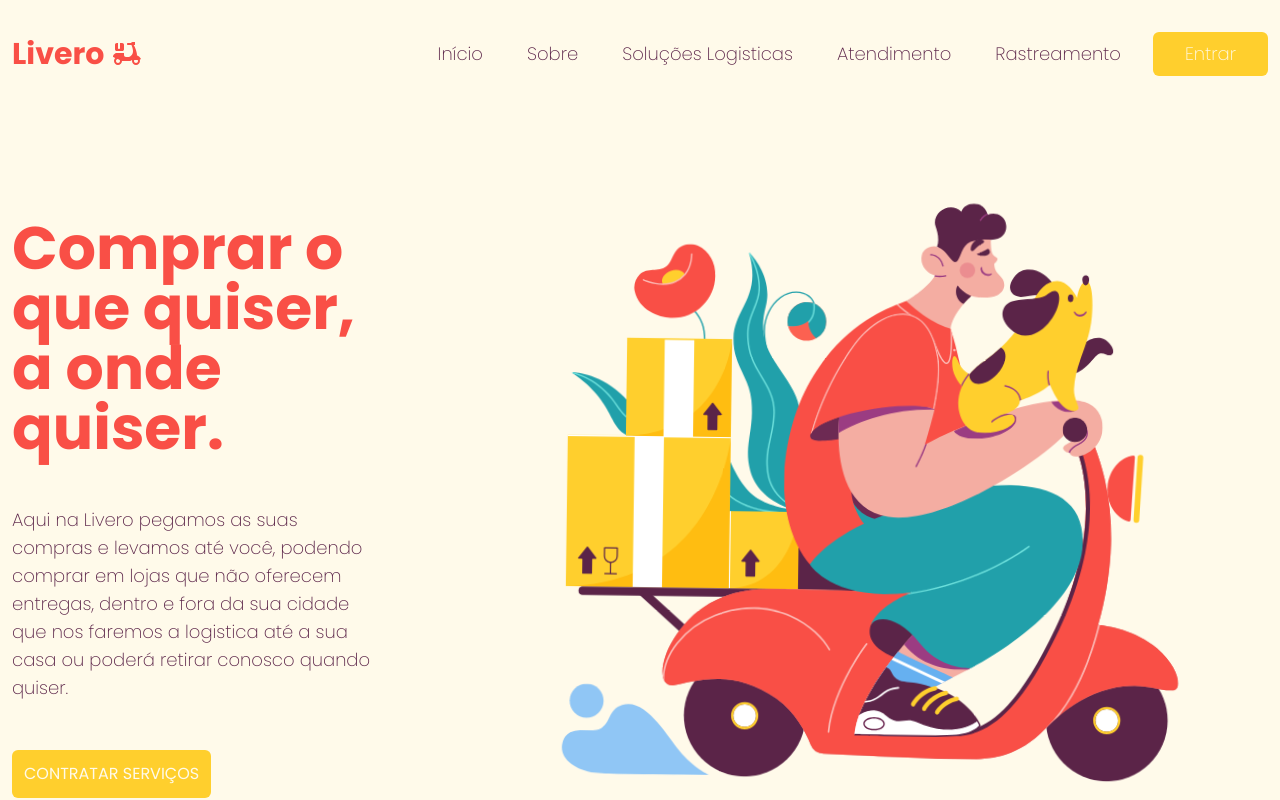
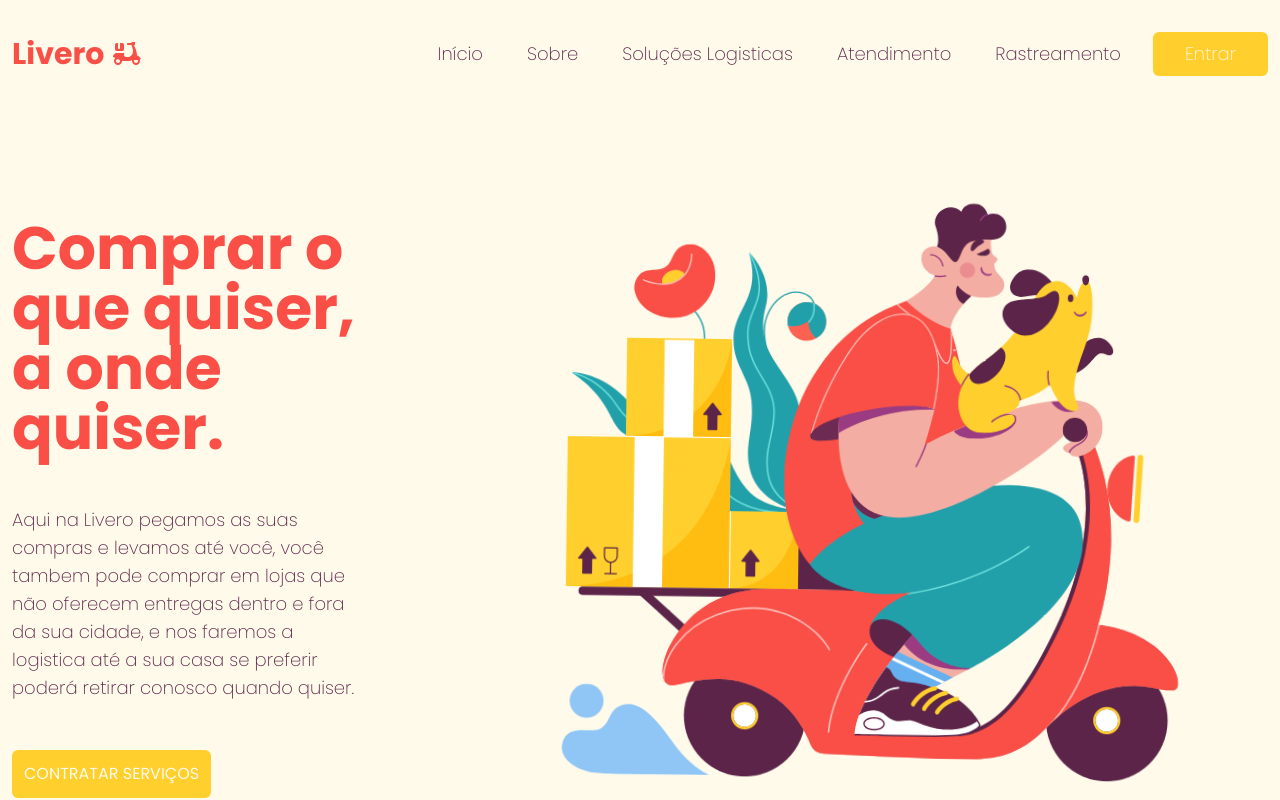
Before and after one commit to EduardoAguiarS/Livero, a Next.js app: page / in a window 1280 px wide. Shown: the top 800 px of the page. Built offline with nearby package versions, Linux system fonts and the light colour scheme.

Commit message:
new text in main

```diff
--- a/components/Main.tsx
+++ b/components/Main.tsx
@@ -11,10 +11,10 @@ export default function Main() {
             Comprar o que quiser, a onde quiser.
           </h1>
           <p className="mb-12 text-lg text-wine font-extralight">
-            Aqui na Livero pegamos as suas compras e levamos até você, podendo
-            comprar em lojas que não oferecem entregas, dentro e fora da sua
-            cidade que nos faremos a logistica até a sua casa ou poderá retirar
-            conosco quando quiser.
+            Aqui na Livero pegamos as suas compras e levamos até você, você
+            tambem pode comprar em lojas que não oferecem entregas dentro e fora
+            da sua cidade, e nos faremos a logistica até a sua casa se preferir
+            poderá retirar conosco quando quiser.
           </p>
           <button className="p-3 text-white uppercase transition ease-in-out delay-75 rounded-md hover:bg-blue bg-yellow">
             Contratar serviços
```
